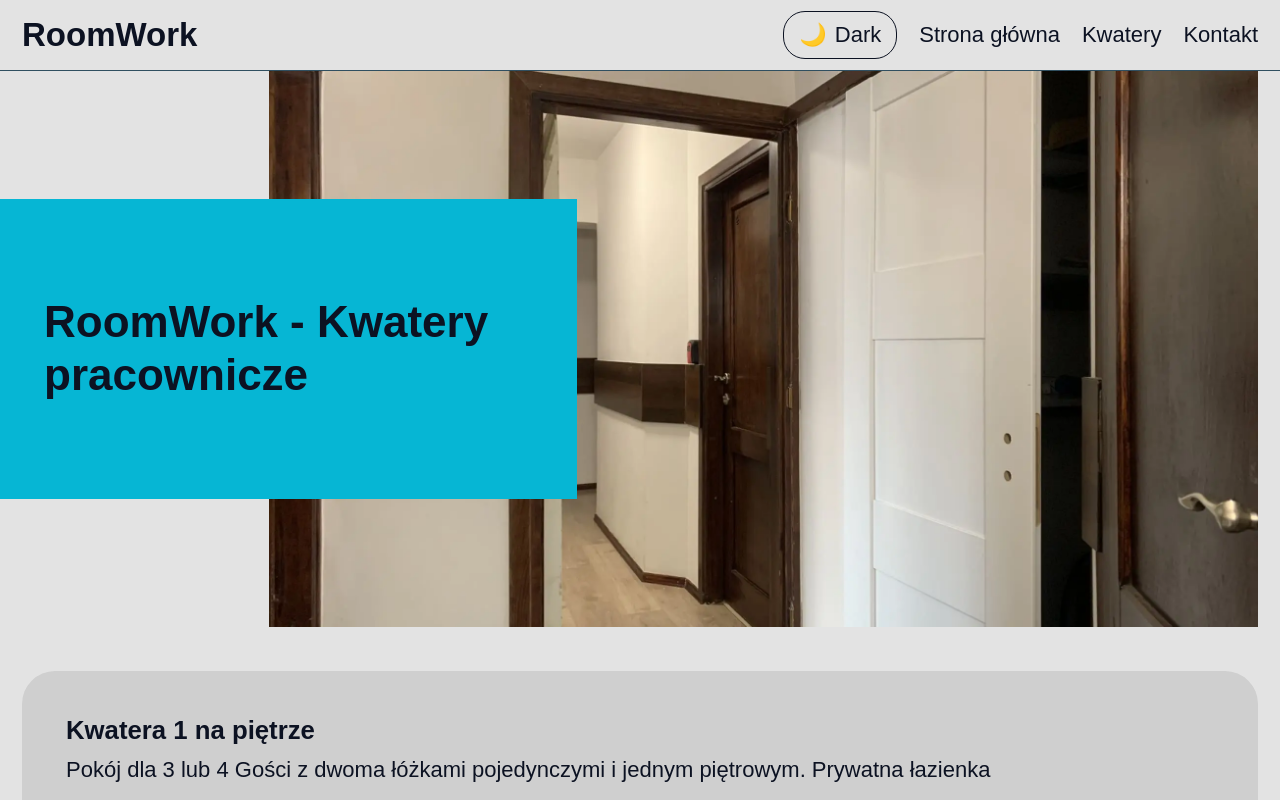
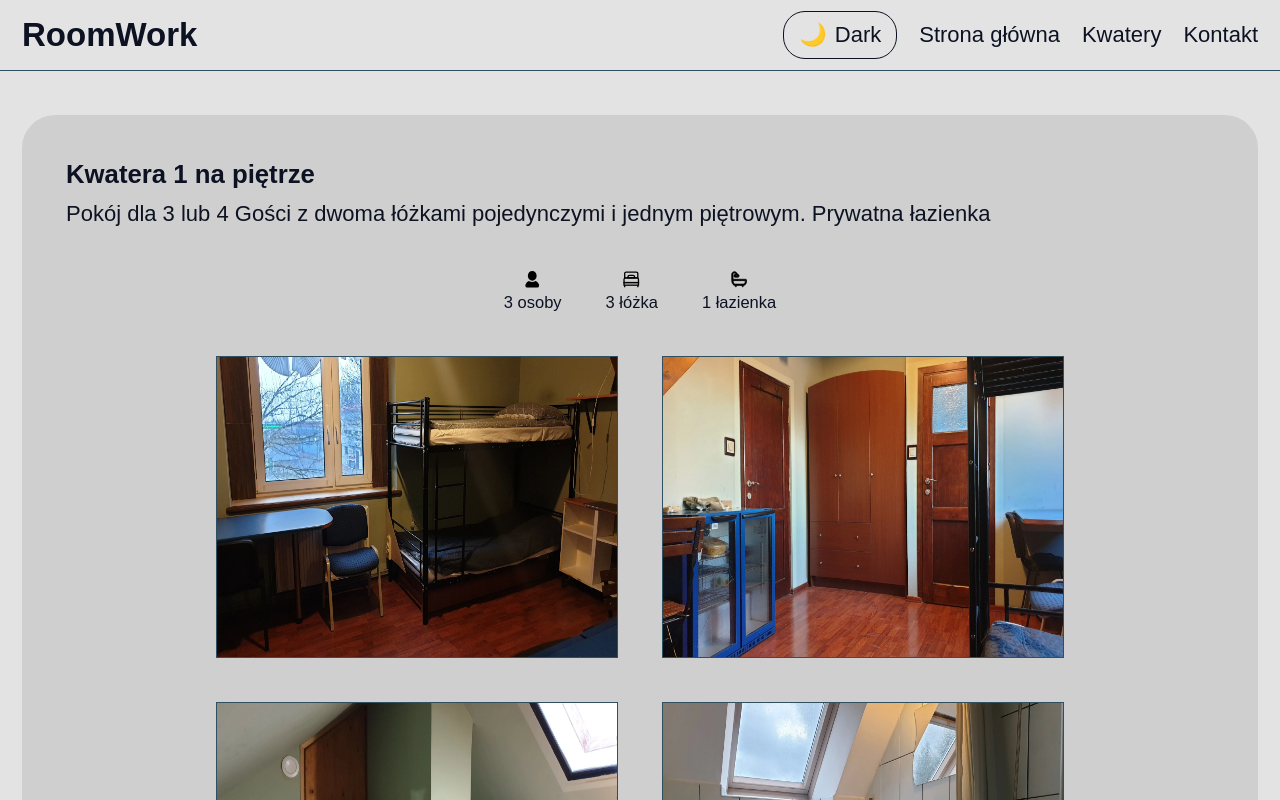
Before and after one commit to TDomagalski/nextjs-15-roomwork, a Next.js app: page /kwatery/kwatera-1-pietro in a window 1280 px wide. Shown: the top 800 px of the page. Built offline with nearby package versions, Linux system fonts and the light colour scheme.

Commit message:
fix: add fullscreen imgs

```diff
--- a/src/app/kwatery/[slug]/page.jsx
+++ b/src/app/kwatery/[slug]/page.jsx
@@ -1,7 +1,7 @@
+import dynamic from 'next/dynamic';
 import rooms from '../../data/rooms';
 import Image from 'next/image';
 import Head from 'next/head';
-import { motion, AnimatePresence } from 'framer-motion';
 import styles from './slug.module.scss';
 
 // Import ikon
@@ -9,24 +9,22 @@ import RoomPersonIcon from '@public/kwatery/room_equipment/RoomPersonIcon';
 import RoomBedIcon from '@public/kwatery/room_equipment/RoomBedIcon';
 import RoomBathroomIcon from '@public/kwatery/room_equipment/RoomBathroomIcon';
 
-// Mapa ikon (aby używać dynamicznie)
 const iconMap = {
   RoomPersonIcon: <RoomPersonIcon />,
   RoomBedIcon: <RoomBedIcon />,
   RoomBathroomIcon: <RoomBathroomIcon />,
 };
 
-// 🔹 Generowanie statycznych ścieżek dla Next.js
+// const RoomDetailClient = dynamic(() => import('../../data/rooms'), {
+//   ssr: false,
+// });
+
 export async function generateStaticParams() {
-  return rooms.map((room) => ({
-    slug: room.slug,
-  }));
+  return rooms.map((room) => ({ slug: room.slug }));
 }
 
-export default function RoomDetail({ params }) {
-  const { slug } = params;
-
-  // Znajdź pokój na podstawie slug
+export default async function RoomDetail({ params }) {
+  const { slug } = await params;
   const room = rooms.find((r) => r.slug === slug);
 
   if (!room) {
@@ -44,25 +42,6 @@ export default function RoomDetail({ params }) {
       </Head>
 
       <div className='container'>
-        <div className='top_page'>
-          <div className='page_title'>
-            <div className='text'>
-              <h1>RoomWork - Kwatery pracownicze</h1>
-            </div>
-            <div className='box'></div>
-          </div>
-          <div className='page_img'>
-            <Image
-              src={room.roomImg}
-              alt={room.name}
-              width={2016}
-              height={1134}
-              loading='lazy'
-              priority={false}
-            />
-          </div>
-        </div>
-
         <div className='container_bg'>
           <div className='container_page'>
             <div className={styles.room}>
@@ -83,12 +62,43 @@ export default function RoomDetail({ params }) {
               <div className={styles.room_imgs}>
                 {room.images.map((img, index) => (
                   <div key={img.id} className={styles.room_img}>
+                    <a href={`#fullscreen-${index}`}>
                       <Image
                         src={img.url}
                         alt={img.alt}
                         width={400}
                         height={300}
                       />
+                    </a>
+                    <div
+                      id={`fullscreen-${index}`}
+                      className={styles.fullscreen}
+                    >
+                      <a href='#' className={styles.close_btn}>
+                        &times;
+                      </a>
+                      <a
+                        href={`#fullscreen-${(index - 1 + room.images.length) % room.images.length}`}
+                        className={styles.prev_btn}
+                      >
+                        &#8249;
+                      </a>
+                      <div className={styles.fullscreen_content}>
+                        <Image
+                          src={img.url}
+                          alt={img.alt}
+                          width={1200}
+                          height={800}
+                          className={styles.fullscreen_img}
+                        />
+                      </div>
+                      <a
+                        href={`#fullscreen-${(index + 1) % room.images.length}`}
+                        className={styles.next_btn}
+                      >
+                        &#8250;
+                      </a>
+                    </div>
                   </div>
                 ))}
               </div>
--- a/src/app/kwatery/[slug]/slug.module.scss
+++ b/src/app/kwatery/[slug]/slug.module.scss
@@ -36,18 +36,17 @@
     justify-content: center;
 
     .room_img {
-      position: relative;
       border: 1px solid var(--border-color);
       cursor: pointer;
-      transition: transform 0.3s;
+      // transition: transform 0.3s;
 
-      &:hover {
-        transform: scale(1.05);
-      }
+      // &:hover {
+      //   transform: scale(1.05);
+      // }
 
-      img {
-        object-fit: cover;
-      }
+      // img {
+      //   object-fit: cover;
+      // }
     }
   }
 }
@@ -59,10 +58,14 @@
   width: 100vw;
   height: 100vh;
   background: rgba(0, 0, 0, 0.9);
-  display: flex;
+  display: none;
   align-items: center;
   justify-content: center;
   z-index: 9999;
+
+  &:target {
+    display: flex;
+  }
 
   .fullscreen_content {
     position: relative;
@@ -73,41 +76,25 @@
       position: relative;
       width: 100%;
       height: 100%;
+      object-fit: contain;
     }
   }
 
-  .close_btn,
-  .prev_btn,
-  .next_btn {
+  .close_btn {
     position: absolute;
+    top: 20px;
+    right: 20px;
     background: transparent;
     border: none;
     color: #fff;
     font-size: 2rem;
     cursor: pointer;
-    z-index: 10;
+    text-decoration: none;
     transition: color 0.3s;
 
     &:hover {
-      color: vars.$bgHoverDark;
+      color: #ccc;
     }
-  }
-
-  .close_btn {
-    top: 20px;
-    right: 20px;
-  }
-
-  .prev_btn {
-    left: 20px;
-    top: 50%;
-    transform: translateY(-50%);
-  }
-
-  .next_btn {
-    right: 20px;
-    top: 50%;
-    transform: translateY(-50%);
   }
 }
 
```
Also changed, not shown: src/app/data/rooms.js (renamed from src/app/data/rooms.jsx). Lines whose indentation alone changed are shown as unchanged.
